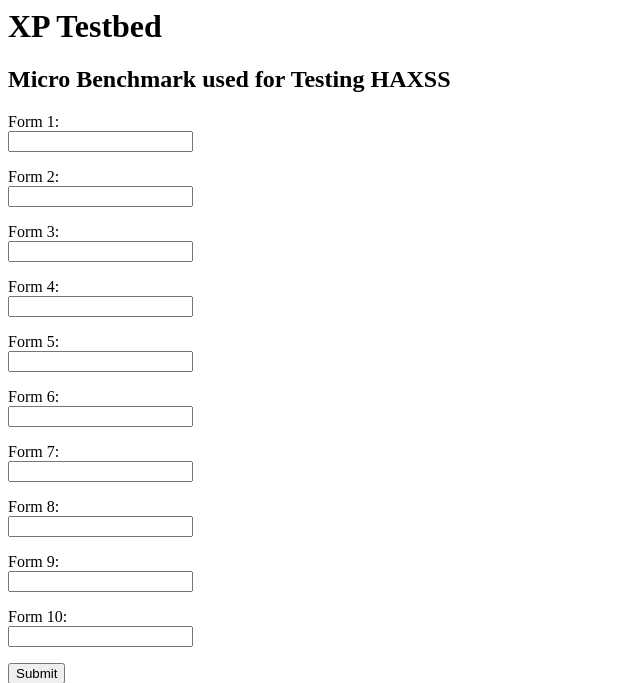
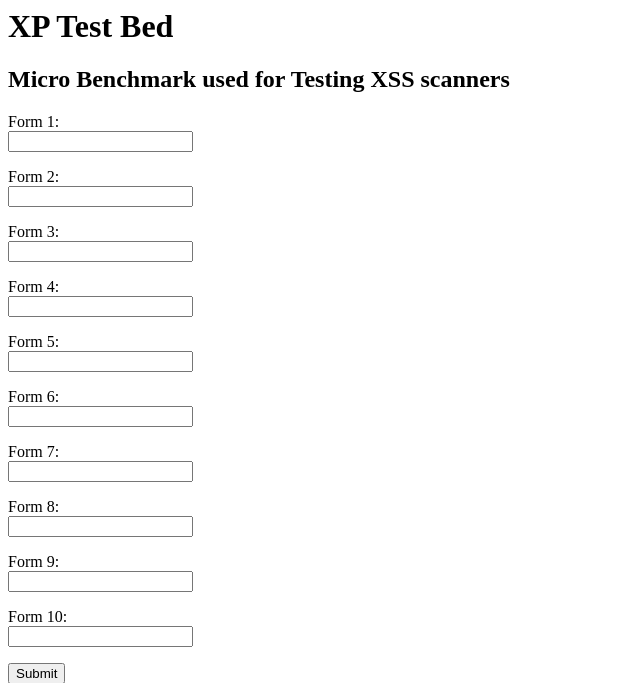
Before and after one commit to ICL-ml4csec/HAXSS, a PHP site: page /test_xss.php in a window 1280 px wide. Shown: the top 683 px of the page, without its empty margins (0-640 px from the left). Run offline with PHP 8.4, Linux system fonts and the light colour scheme.

Commit message:
consistency update

```diff
--- a/micro_benchmark/test_xss.php
+++ b/micro_benchmark/test_xss.php
@@ -5,8 +5,8 @@ include("source/functions_external.php");
 
 
 <div class="body_padded">
-	<h1>XP Testbed</h1>
-	<h2>Micro Benchmark used for Testing HAXSS</h2>
+	<h1>XP Test Bed</h1>
+	<h2>Micro Benchmark used for Testing XSS scanners</h2>
 
 	<div class="vulnerable_code_area">
 		<form action="#" method="GET">
--- a/micro_benchmark/train_xss.php
+++ b/micro_benchmark/train_xss.php
@@ -5,8 +5,8 @@ include("source/functions_external.php");
 
 
 <div class="body_padded">
-	<h1>XP Testbed</h1>
-	<h2>Micro Benchmark used for Training HAXSS</h2>
+	<h1>XP Train Bed</h1>
+	<h2>Micro Benchmark used for Training XSS scanners</h2>
 
 	<div class="vulnerable_code_area">
 		<form action="#" method="GET">
```
Also changed, not shown: README.md, micro_benchmark/README.md.
